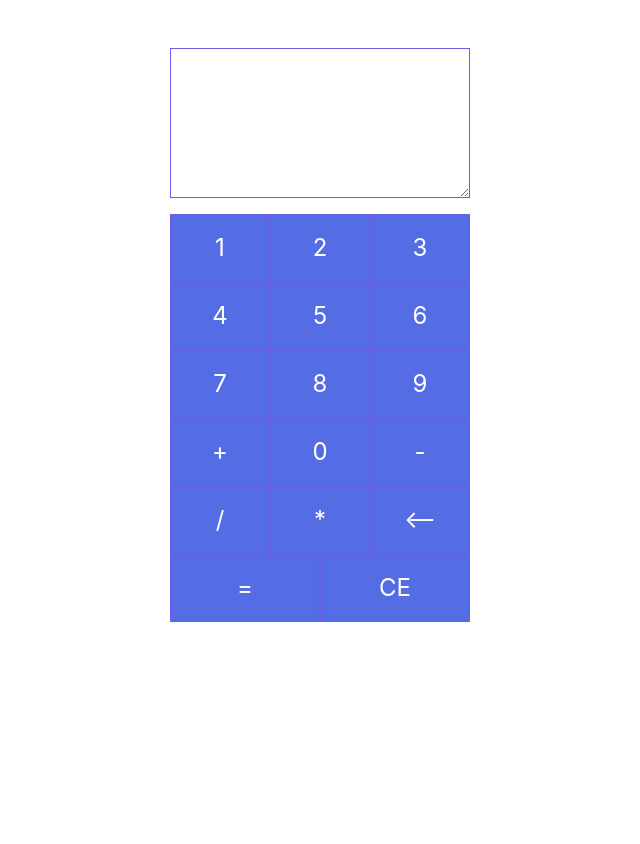
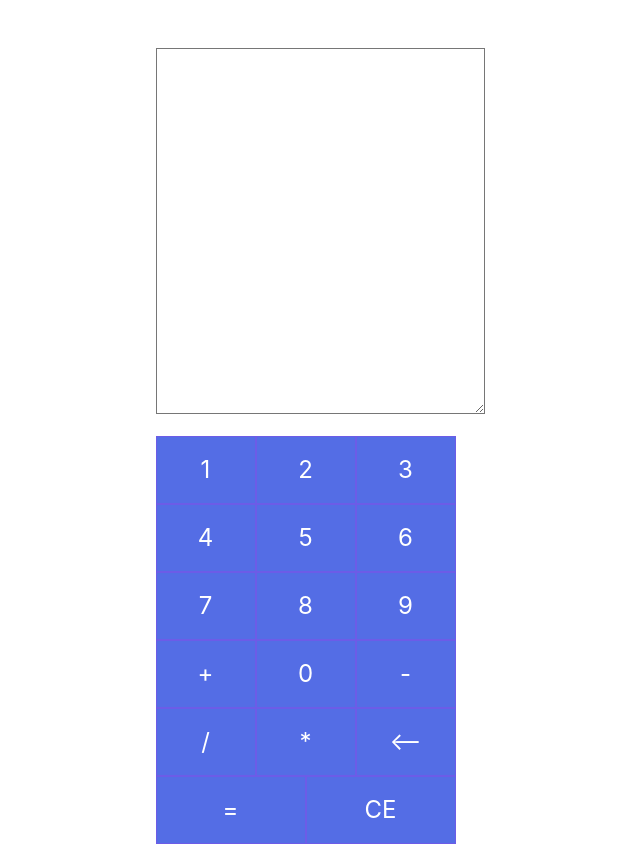
Before and after one commit to avitsara/calculatrice, a React (Create React App) app: page / in a window 1280 px wide. Shown: the whole page, without its empty margins (320-960 px from the left). Before the commit the page ends 800 px from the top, so only its background shows below. Built offline with nearby package versions, Linux system fonts and the light colour scheme.

Commit message:
refonte de l'interface + refonte des éléments React

```diff
--- a/src/components/App.js
+++ b/src/components/App.js
@@ -7,9 +7,14 @@ import TextArea from './TextArea';
 
 /*=== CLASSE PRINCIPALE DU PROGRAMME ====*/
 class App extends React.Component {
-    constructor(props){
-      super(props);
+    constructor(){
+      super();
+
     }
+
+
+
+
 
 
     render(){
@@ -18,8 +23,8 @@ class App extends React.Component {
              <div className="row mt-5">
                    <div className="col-md-12 d-flex justify-content-center">
                       <form name="Cal">
-                          <TextArea>  </TextArea>
-                          <Buttons>   </Buttons>
+                          <TextArea> </TextArea>
+                          <Buttons onClick={this.handleClick}>   </Buttons>
 
                      </form>
                     </div>
--- a/src/components/Buttons.js
+++ b/src/components/Buttons.js
@@ -1,20 +1,27 @@
 /*===  IMPORTS DE MODULES =====*/
 import React from 'react';
 import { Fragment } from 'react';
+import TextArea from './TextArea';
 
 class Buttons extends React.Component {
-    constructor(props){
-      super(props);
+    constructor(){
+      super();
       /// On lie l'évènement handleClick à l'élément
       this.handleClick = this.handleClick.bind(this);
+      this.state = {
+        result:""
+      }
     }
 
     handleClick(e) {
-      console.log(e.target.value)
+
+      this.setState({ result : e.target.value})
+      console.log(this.state.result);
     }
     render() {
       return (
         <Fragment>
+
           <div className="row">
             <div className="col-xs-4">
               <button type="button" onClick={this.handleClick} className="btn" value="1">1</button>
--- a/src/components/TextArea.js
+++ b/src/components/TextArea.js
@@ -1,18 +1,28 @@
 /*===  IMPORTS DE MODULES =====*/
 import React from 'react';
 import { Fragment } from 'react';
+import Buttons from './Buttons';
+
 
 class TextArea extends React.Component {
-    constructor(props){
-      super(props);
+    constructor(){
+      super();
+
+
+
+
     }
+
     render() {
       return (
          <Fragment>
+
             <div className="row ">
                <div className="col-md-12 p-0">
                  <div className="form-group">
-                   <textarea className="form-control" rows="10" id="total" type="text" name="ans" height="30px"></textarea>
+                   <textarea className="result" value="" onChange="" rows="10" id="total" type="text" name="ans" height="30px">
+
+                   </textarea>
                  </div>
 
                </div>
```
